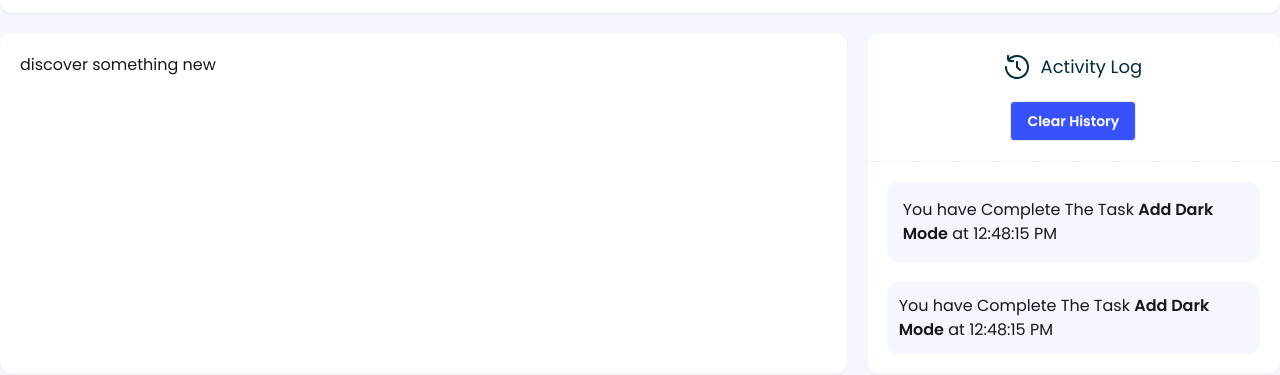
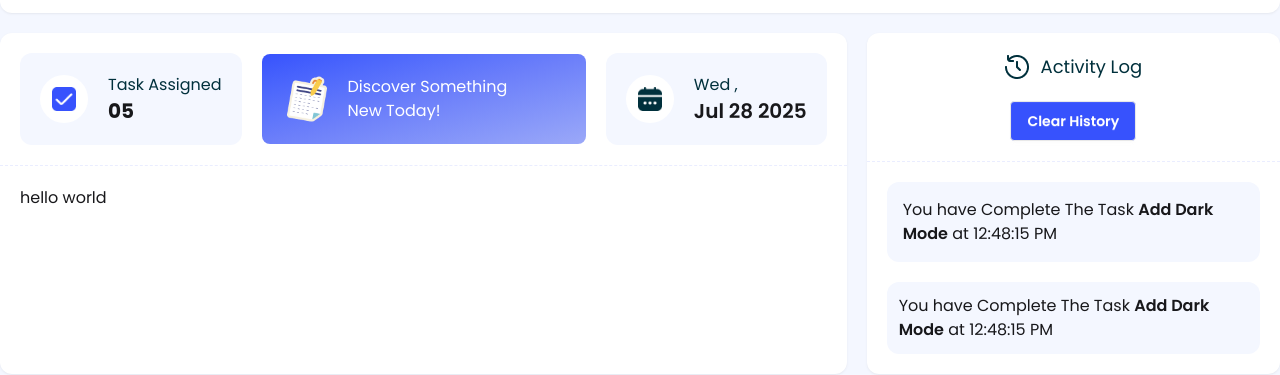
Before and after one commit to nmkhans/dev_board, a plain HTML site: page index.html in a window 1280 px wide. Shown: the part 87-462 px from the top of the page. Drawn offline with nearby package versions, Linux system fonts and the light colour scheme.

Commit message:
main area top section design complete

```diff
--- a/index.html
+++ b/index.html
@@ -72,11 +72,63 @@
 
       <!-- Board area -->
       <section class="grid grid-cols-12 mt-5 gap-x-5">
+        <!-- Main board area -->
         <div
-          class="col-span-8 bg-white p-5 shadow shadow-[#000]/5 rounded-xl"
+          class="col-span-8 bg-white shadow shadow-[#000]/5 rounded-xl"
         >
-          discover something new
+          <!-- Main board top area -->
+          <div
+            class="flex items-center justify-between p-5 gap-x-5 border-b border-dashed border-[#3752FD]/10"
+          >
+            <div
+              class="flex items-center justify-around gap-x-5 p-5 bg-[#F4F7FF] rounded-xl"
+            >
+              <div class="bg-white p-3 rounded-[50%]">
+                <img
+                  class="w-6"
+                  src="./assets/checkbox.png"
+                  alt="checkbox image"
+                />
+              </div>
+              <div>
+                <h4 class="text-[#00303C]">Task Assigned</h4>
+                <span class="text-xl font-bold">05</span>
+              </div>
+            </div>
+            <div
+              class="bg-gradient-to-br from-[#3752FD] via-[#6C7FFA] to-[#9BA8F8] flex items-center p-5 rounded-lg grow gap-x-4 cursor-pointer"
+            >
+              <img
+                class="w-[50px]"
+                src="./assets/board.png"
+                alt="Board image"
+              />
+              <h4 class="text-white text-">
+                Discover Something <br />
+                New Today!
+              </h4>
+            </div>
+            <div
+              class="flex items-center justify-around gap-x-5 p-5 bg-[#F4F7FF] rounded-xl"
+            >
+              <div class="bg-white p-3 rounded-[50%]">
+                <img
+                  class="w-6"
+                  src="./assets/calender.png"
+                  alt="calender image"
+                />
+              </div>
+              <div>
+                <h4 class="text-[#00303C]">Wed ,</h4>
+                <span class="text-xl font-semibold">Jul 28 2025 </span>
+              </div>
+            </div>
+          </div>
+          <!-- Main board card area -->
+          <div class="p-5">hello world</div>
         </div>
+
+        <!-- Activity log sidebar -->
         <div
           class="col-span-4 bg-white shadow shadow-[#000]/5 rounded-xl"
         >
```
